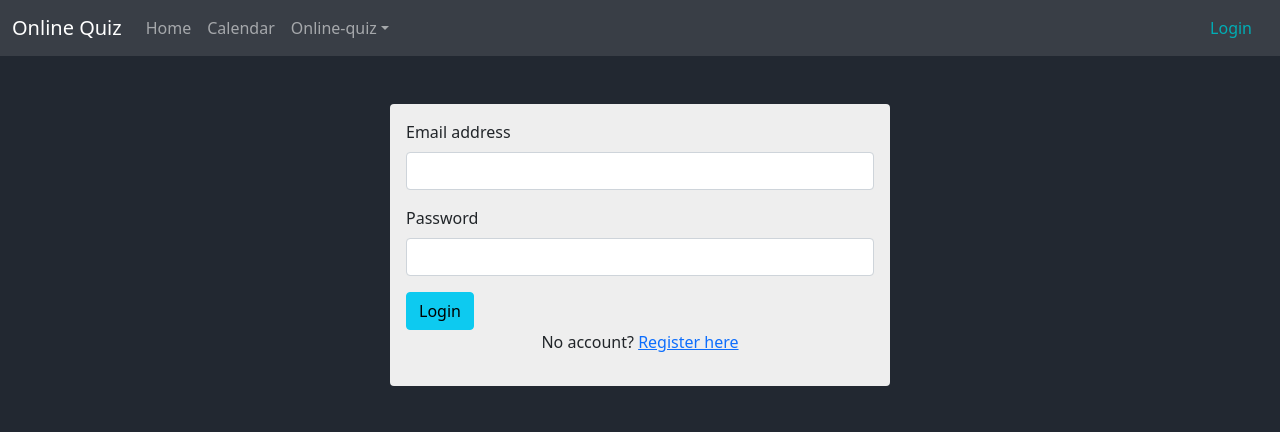
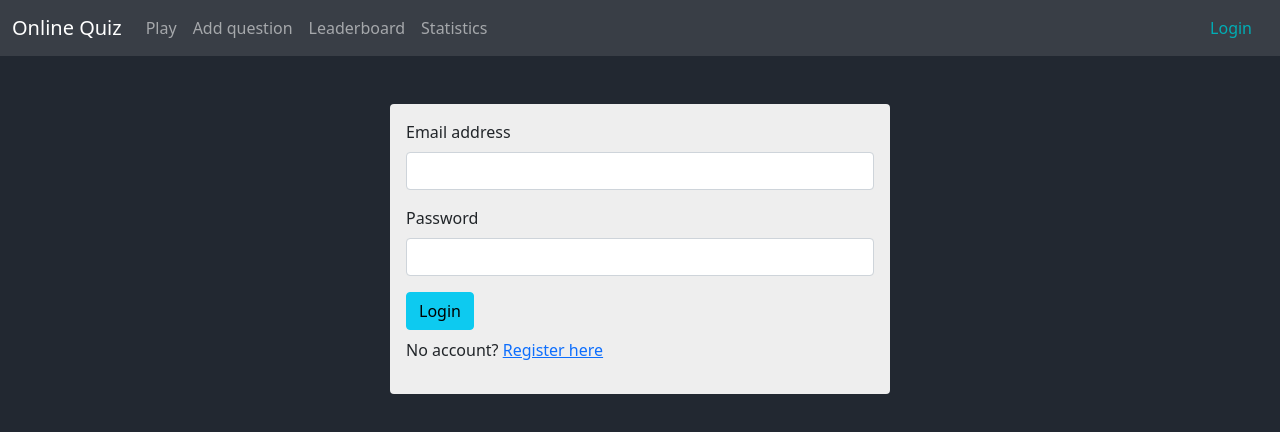
Before and after one commit to Jantero93/online-quiz, a React (Create React App) app in the folder web-app/: page /login in a window 1280 px wide. Shown: the top 432 px of the page. Built offline with nearby package versions, Linux system fonts and the light colour scheme.

Commit message:
remove calendar front

```diff
--- a/web-app/package.json
+++ b/web-app/package.json
@@ -10,14 +10,12 @@
     "@types/jest": "^27.5.2",
     "@types/node": "^16.11.38",
     "@types/react": "^18.0.11",
-    "@types/react-calendar": "^3.5.1",
     "@types/react-dom": "^18.0.5",
     "axios": "^0.27.2",
     "bootstrap": "^5.1.3",
     "moment": "^2.29.3",
     "react": "^18.1.0",
     "react-bootstrap": "^2.4.0",
-    "react-calendar": "^3.7.0",
     "react-dom": "^18.1.0",
     "react-redux": "^8.0.2",
     "react-router-dom": "^6.3.0",
--- a/web-app/src/App.tsx
+++ b/web-app/src/App.tsx
@@ -2,7 +2,6 @@ import React, { useEffect } from 'react';
 import { BrowserRouter as Router, Routes, Route } from 'react-router-dom';
 
 import AddQuestion from './views/AddQuestion';
-import CustomCalendar from './views/CustomCalendar';
 import Login from './views/Login';
 import HomePage from './views/HomePage';
 import SignUp from './views/SignUp';
@@ -10,7 +9,6 @@ import SignUp from './views/SignUp';
 import NavigationBar from './components/NavigationBar';
 
 import 'bootstrap/dist/css/bootstrap.min.css';
-import 'react-calendar/dist/Calendar.css';
 import './styles/colors.css';
 import './styles/fonts.css';
 import './styles/sizes.css';
@@ -27,11 +25,6 @@ const App = () => {
       <Routes>
         {/* Main */}
         <Route path="/" key={'home'} element={<HomePage />} />
-        <Route
-          path="/custom-calendar"
-          key={'calendar'}
-          element={<CustomCalendar />}
-        />
         <Route path="/login" key={'login'} element={<Login />} />
         <Route path="/login/sign-up" key={'signup'} element={<SignUp />} />
         <Route path="*" element={<NotFound />} />
--- a/web-app/src/components/CustomCalendar/CalendarForm.tsx
+++ /dev/null
@@ -1,43 +0,0 @@
-import React from 'react';
-
-import { formatDate } from '../../utils/date';
-
-import Col from 'react-bootstrap/esm/Col';
-import Row from 'react-bootstrap/esm/Row';
-
-import '../../styles/calendarform.css';
-
-type Props = {
-  clickedDate: Date;
-};
-
-const CalendarForm = ({ clickedDate }: Props) => {
-  return (
-    <>
-      <Col xs={{ offset: 4, span: 2 }}>
-        <Row>
-          <p>Date</p>
-        </Row>
-        <Row>
-          <p>Daily</p>
-        </Row>
-        <Row>
-          <p>Week average</p>
-        </Row>
-      </Col>
-      <Col xs={{ span: 2 }}>
-        <Row>
-          <p>{formatDate(clickedDate, 'DD.MM.YYYY')}</p>
-        </Row>
-        <Row>
-          <p>82 kg</p>
-        </Row>
-        <Row>
-          <p>83,33 kg</p>
-        </Row>
-      </Col>
-    </>
-  );
-};
-
-export default CalendarForm;
--- a/web-app/src/components/NavigationBar.tsx
+++ b/web-app/src/components/NavigationBar.tsx
@@ -4,7 +4,6 @@ import { Link } from 'react-router-dom';
 import Container from 'react-bootstrap/Container';
 import Nav from 'react-bootstrap/Nav';
 import NavBar from 'react-bootstrap/NavBar';
-import NavDropdown from 'react-bootstrap/esm/NavDropdown';
 
 const NavigationBar = () => {
   return (
@@ -16,24 +15,18 @@ const NavigationBar = () => {
         <NavBar.Toggle aria-controls="NavBarScroll" />
         <NavBar.Collapse id="NavBarScroll">
           <Nav className="me-auto my-2 my-lg-0">
-            <Nav.Link as={Link} to="/">
-              Home
+            <Nav.Link as={Link} to="quiz/play">
+              Play
             </Nav.Link>
-            <Nav.Link as={Link} to="custom-calendar">
-              Calendar
+            <Nav.Link as={Link} to="question/add">
+              Add question
             </Nav.Link>
-            <NavDropdown title="Online-quiz" id="basic-nav-dropdown">
-              <NavDropdown.Item as={Link} to="/quiz/play">
-                Play
-              </NavDropdown.Item>
-              <NavDropdown.Divider />
-              <NavDropdown.Item as={Link} to="/question/add">
-                Add question
-              </NavDropdown.Item>
-              <NavDropdown.Item as={Link} to="quiz/hiscores">
-                Leaderboard
-              </NavDropdown.Item>
-            </NavDropdown>
+            <Nav.Link as={Link} to="user/leaderboard">
+              Leaderboard
+            </Nav.Link>
+            <Nav.Link as={Link} to="user/statistics">
+              Statistics
+            </Nav.Link>
           </Nav>
           <Nav.Link className="_ColorDepth-3" as={Link} to="login">
             Login
--- a/web-app/src/views/CustomCalendar.tsx
+++ /dev/null
@@ -1,31 +0,0 @@
-import React, { useState } from 'react';
-import Container from 'react-bootstrap/esm/Container';
-import Row from 'react-bootstrap/esm/Row';
-import Calendar from 'react-calendar';
-
-import CalendarForm from '../components/CustomCalendar/CalendarForm';
-
-import '../styles/react-calendar.css';
-
-const CustomCalendar = () => {
-  const [date, setDate] = useState(new Date());
-  const [clickedDay, setClickedDay] = useState(new Date());
-
-  return (
-    <Container className="mt-5">
-      <Row className="_ColorDepth-Bg-3 rounded d-flex justify-content-center">
-        <Calendar
-          className="m-5 react-calendar"
-          onClickDay={setClickedDay}
-          onChange={setDate}
-          value={date}
-        />
-      </Row>
-      <Row className="_ColorDepth-Bg-3">
-        <CalendarForm clickedDate={clickedDay} />
-      </Row>
-    </Container>
-  );
-};
-
-export default CustomCalendar;
--- a/web-app/src/views/Login.tsx
+++ b/web-app/src/views/Login.tsx
@@ -54,7 +54,7 @@ const Login = () => {
       <Button variant={'info'} type="submit">
         Login
       </Button>
-      <p>
+      <p className="mt-2">
         No account? <Link to="/login/sign-up">Register here</Link>
       </p>
       {error && <p className="_Error-Text">{error}</p>}
--- a/web-app/src/views/SignUp.tsx
+++ b/web-app/src/views/SignUp.tsx
@@ -73,7 +73,7 @@ const SignUp = () => {
           variant="dark"
           onClick={() => navigate('/login')}
         >
-          Login
+          Back
         </Button>
         <Button className="_Max_Width_150" variant="info" type="submit">
           Sign up
```
Also changed, not shown: 1 other file (tests, documents, lock files or other folders).
